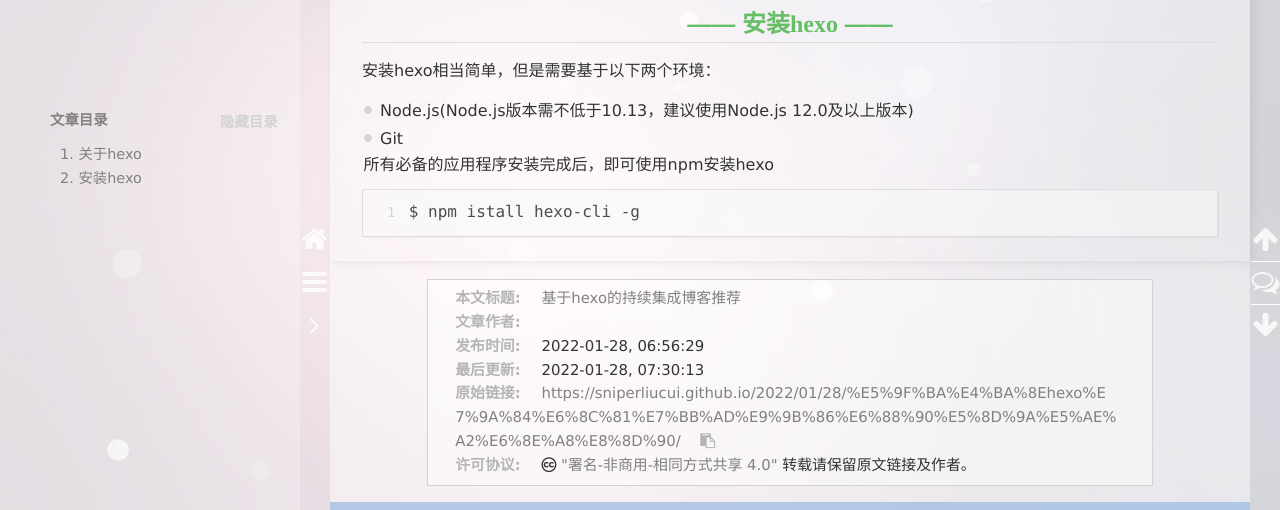
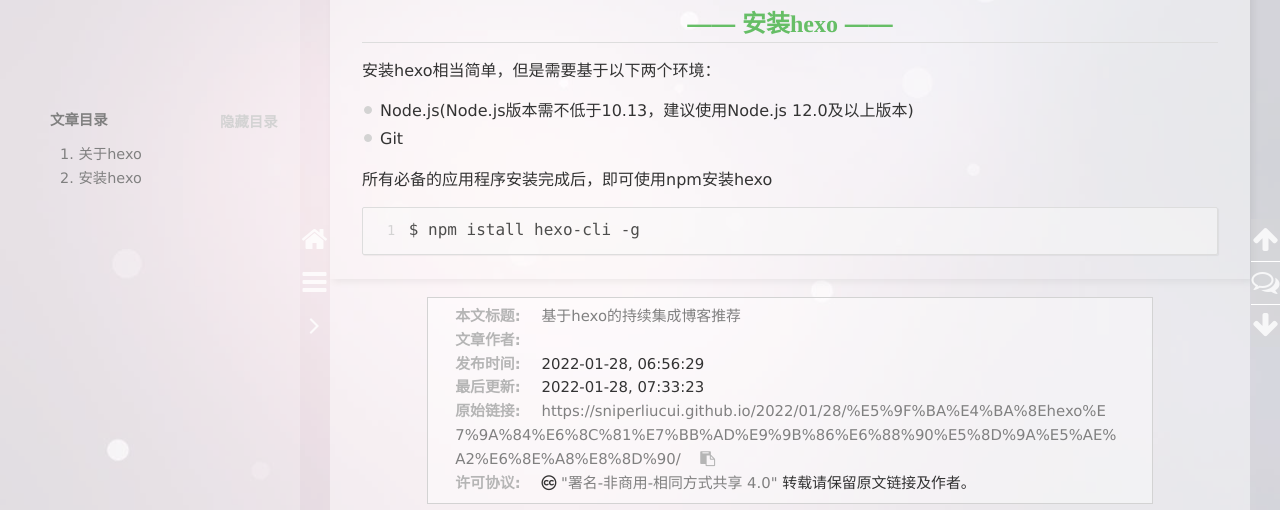
Before and after one commit to sniperliucui/sniperliucui.github.io, a plain HTML site: page 2022/01/28/基于hexo的持续集成博客推荐/index.html in a window 1280 px wide. Shown: the part 275-785 px from the top of the page. Drawn offline with nearby package versions, Linux system fonts and the light colour scheme; some packages are replaced by stand-ins of ours; a script that the page names is missing.

Commit message:
Site updated: 2022-01-28 07:34:16

```diff
--- a/2022/01/28/基于hexo的持续集成博客推荐/index.html
+++ b/2022/01/28/基于hexo的持续集成博客推荐/index.html
@@ -15,15 +15,15 @@
 
 
 
-<meta name="description" content="关于hexoA fast, simple&amp;powerful blog framework是一个快速、简介且高效的静态博客框架 More info: Server 安装hexo安装hexo相当简单，但是需要基于以下两个环境：  Node.js(Node.js版本需不低于10.13，建议使用Node.js 12.0及以上版本) Git所有必备的应用程序安装完成后，即可使用npm安装hexo">
+<meta name="description" content="关于hexoA fast, simple&amp;powerful blog framework是一个快速、简介且高效的静态博客框架 More info: Server 安装hexo安装hexo相当简单，但是需要基于以下两个环境：  Node.js(Node.js版本需不低于10.13，建议使用Node.js 12.0及以上版本) Git  所有必备的应用程序安装完成后，即可使用npm安装hexo">
 <meta property="og:type" content="article">
 <meta property="og:title" content="基于hexo的持续集成博客推荐">
 <meta property="og:url" content="https://sniperliucui.github.io/2022/01/28/%E5%9F%BA%E4%BA%8Ehexo%E7%9A%84%E6%8C%81%E7%BB%AD%E9%9B%86%E6%88%90%E5%8D%9A%E5%AE%A2%E6%8E%A8%E8%8D%90/index.html">
 <meta property="og:site_name" content="人生如棋，黑白相间">
-<meta property="og:description" content="关于hexoA fast, simple&amp;powerful blog framework是一个快速、简介且高效的静态博客框架 More info: Server 安装hexo安装hexo相当简单，但是需要基于以下两个环境：  Node.js(Node.js版本需不低于10.13，建议使用Node.js 12.0及以上版本) Git所有必备的应用程序安装完成后，即可使用npm安装hexo">
+<meta property="og:description" content="关于hexoA fast, simple&amp;powerful blog framework是一个快速、简介且高效的静态博客框架 More info: Server 安装hexo安装hexo相当简单，但是需要基于以下两个环境：  Node.js(Node.js版本需不低于10.13，建议使用Node.js 12.0及以上版本) Git  所有必备的应用程序安装完成后，即可使用npm安装hexo">
 <meta property="og:locale" content="zh_CN">
 <meta property="article:published_time" content="2022-01-27T22:56:29.000Z">
-<meta property="article:modified_time" content="2022-01-27T23:30:13.208Z">
+<meta property="article:modified_time" content="2022-01-27T23:33:23.956Z">
 <meta property="article:author" content="Liu Cui">
 <meta property="article:tag" content="hexo">
 <meta property="article:tag" content="DNS">
@@ -313,8 +313,9 @@
 <h2 id="安装hexo"><a href="#安装hexo" class="headerlink" title="安装hexo"></a>安装hexo</h2><p>安装hexo相当简单，但是需要基于以下两个环境：</p>
 <ul>
 <li>Node.js(Node.js版本需不低于10.13，建议使用Node.js 12.0及以上版本)</li>
-<li>Git<br>所有必备的应用程序安装完成后，即可使用npm安装hexo</li>
+<li>Git</li>
 </ul>
+<p>所有必备的应用程序安装完成后，即可使用npm安装hexo</p>
 <figure class="highlight bash"><table><tr><td class="gutter"><pre><span class="line">1</span><br></pre></td><td class="code"><pre><span class="line">$ npm istall hexo-cli -g</span><br></pre></td></tr></table></figure>
 
 
@@ -331,7 +332,7 @@
         <p><span>本文标题:</span><a href="/2022/01/28/%E5%9F%BA%E4%BA%8Ehexo%E7%9A%84%E6%8C%81%E7%BB%AD%E9%9B%86%E6%88%90%E5%8D%9A%E5%AE%A2%E6%8E%A8%E8%8D%90/">基于hexo的持续集成博客推荐</a></p>
         <p><span>文章作者:</span><a href="/" title="回到主页"></a></p>
         <p><span>发布时间:</span>2022-01-28, 06:56:29</p>
-        <p><span>最后更新:</span>2022-01-28, 07:30:13</p>
+        <p><span>最后更新:</span>2022-01-28, 07:33:23</p>
         <p>
             <span>原始链接:</span><a class="post-url" href="/2022/01/28/%E5%9F%BA%E4%BA%8Ehexo%E7%9A%84%E6%8C%81%E7%BB%AD%E9%9B%86%E6%88%90%E5%8D%9A%E5%AE%A2%E6%8E%A8%E8%8D%90/" title="基于hexo的持续集成博客推荐">https://sniperliucui.github.io/2022/01/28/%E5%9F%BA%E4%BA%8Ehexo%E7%9A%84%E6%8C%81%E7%BB%AD%E9%9B%86%E6%88%90%E5%8D%9A%E5%AE%A2%E6%8E%A8%E8%8D%90/</a>
             <span class="copy-path" data-clipboard-text="原文: https://sniperliucui.github.io/2022/01/28/%E5%9F%BA%E4%BA%8Ehexo%E7%9A%84%E6%8C%81%E7%BB%AD%E9%9B%86%E6%88%90%E5%8D%9A%E5%AE%A2%E6%8E%A8%E8%8D%90/　　作者: " title="点击复制文章链接"><i class="fa fa-clipboard"></i></span>
```
Also changed, not shown: index.html (+2 -1 lines).
